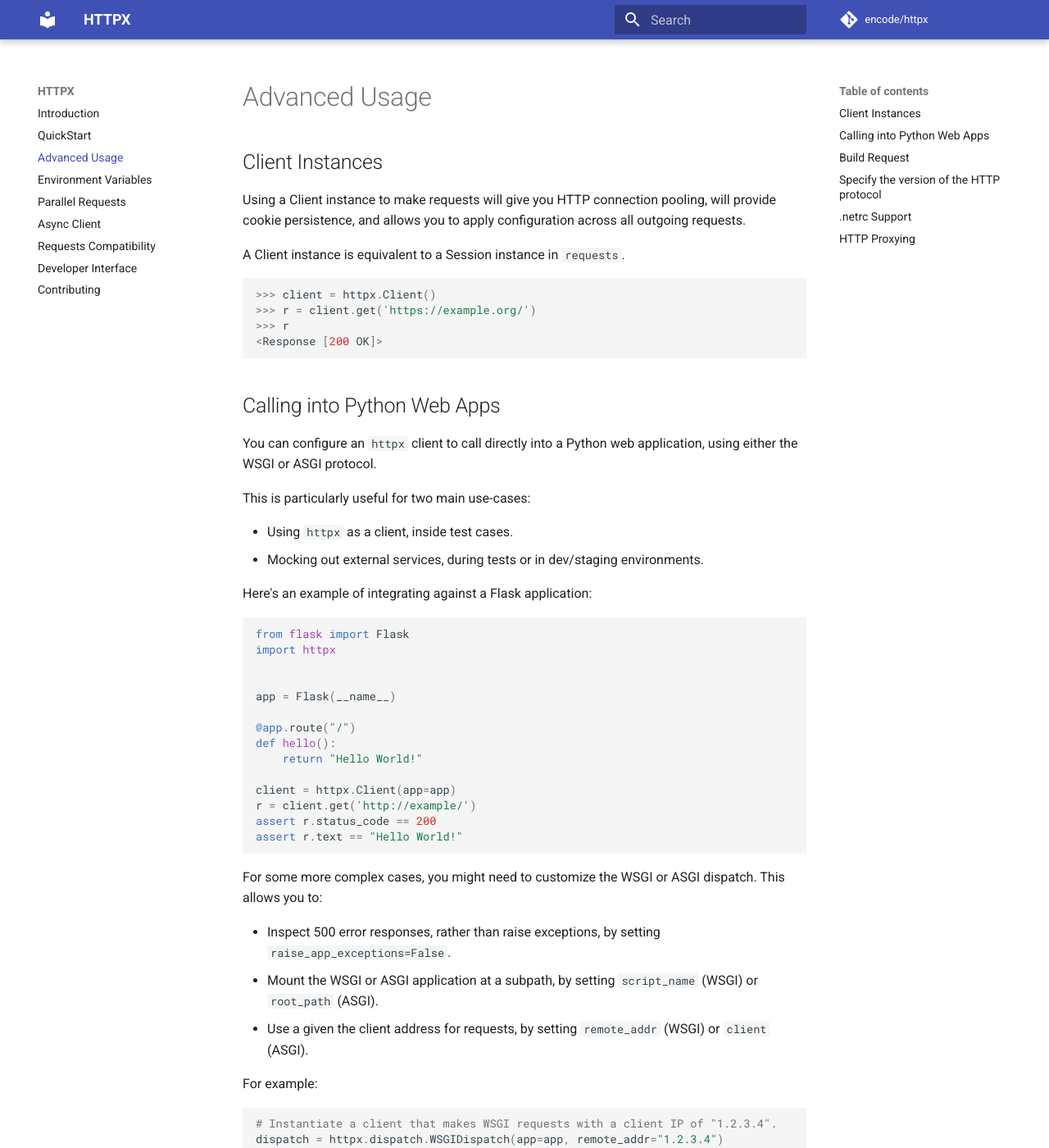
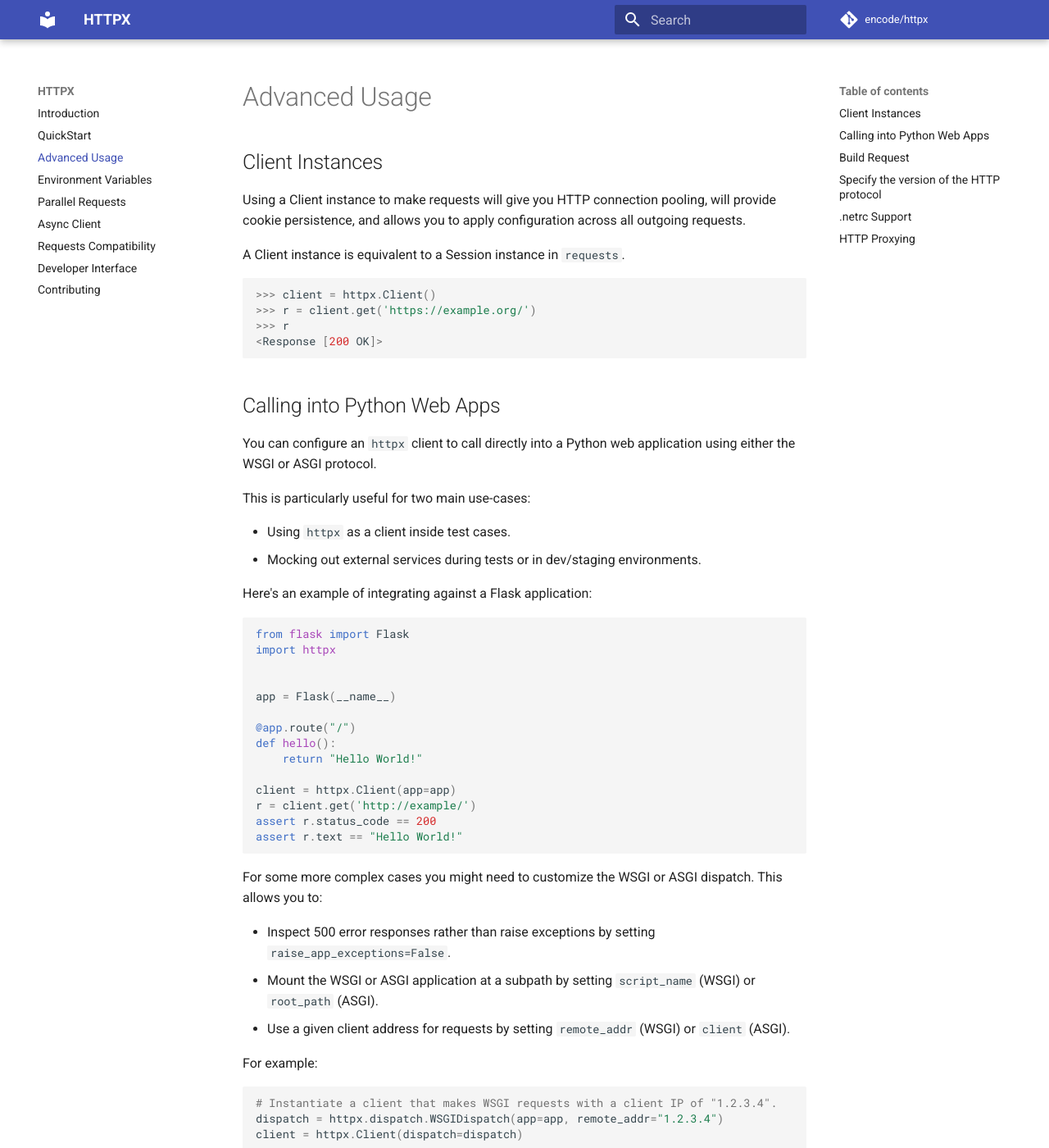
Before and after one commit to WorldStar0126/httpx, an MkDocs documentation site: the page built from docs/advanced.md, in a window 1280 px wide and 1400 px high. Shown: the whole window at 82% size. Built offline with MkDocs 1.6.1 and Material for MkDocs 9.7.7, drawn with Linux system fonts in a browser that asks for light colours; comment, search, counter and statistics services are not loaded.

Commit message:
Fix some grammar in Advanced docs (#461)

````diff
--- a/docs/advanced.md
+++ b/docs/advanced.md
@@ -18,12 +18,12 @@ A Client instance is equivalent to a Session instance in `requests`.
 ## Calling into Python Web Apps
 
 You can configure an `httpx` client to call directly into a Python web
-application, using either the WSGI or ASGI protocol.
+application using either the WSGI or ASGI protocol.
 
 This is particularly useful for two main use-cases:
 
-* Using `httpx` as a client, inside test cases.
-* Mocking out external services, during tests or in dev/staging environments.
+* Using `httpx` as a client inside test cases.
+* Mocking out external services during tests or in dev/staging environments.
 
 Here's an example of integrating against a Flask application:
 
@@ -44,12 +44,12 @@ assert r.status_code == 200
 assert r.text == "Hello World!"
 ```
 
-For some more complex cases, you might need to customize the WSGI or ASGI
+For some more complex cases you might need to customize the WSGI or ASGI
 dispatch. This allows you to:
 
-* Inspect 500 error responses, rather than raise exceptions, by setting `raise_app_exceptions=False`.
-* Mount the WSGI or ASGI application at a subpath, by setting `script_name` (WSGI) or `root_path` (ASGI).
-* Use a given the client address for requests, by setting `remote_addr` (WSGI) or `client` (ASGI).
+* Inspect 500 error responses rather than raise exceptions by setting `raise_app_exceptions=False`.
+* Mount the WSGI or ASGI application at a subpath by setting `script_name` (WSGI) or `root_path` (ASGI).
+* Use a given client address for requests by setting `remote_addr` (WSGI) or `client` (ASGI).
 
 For example:
 
````
